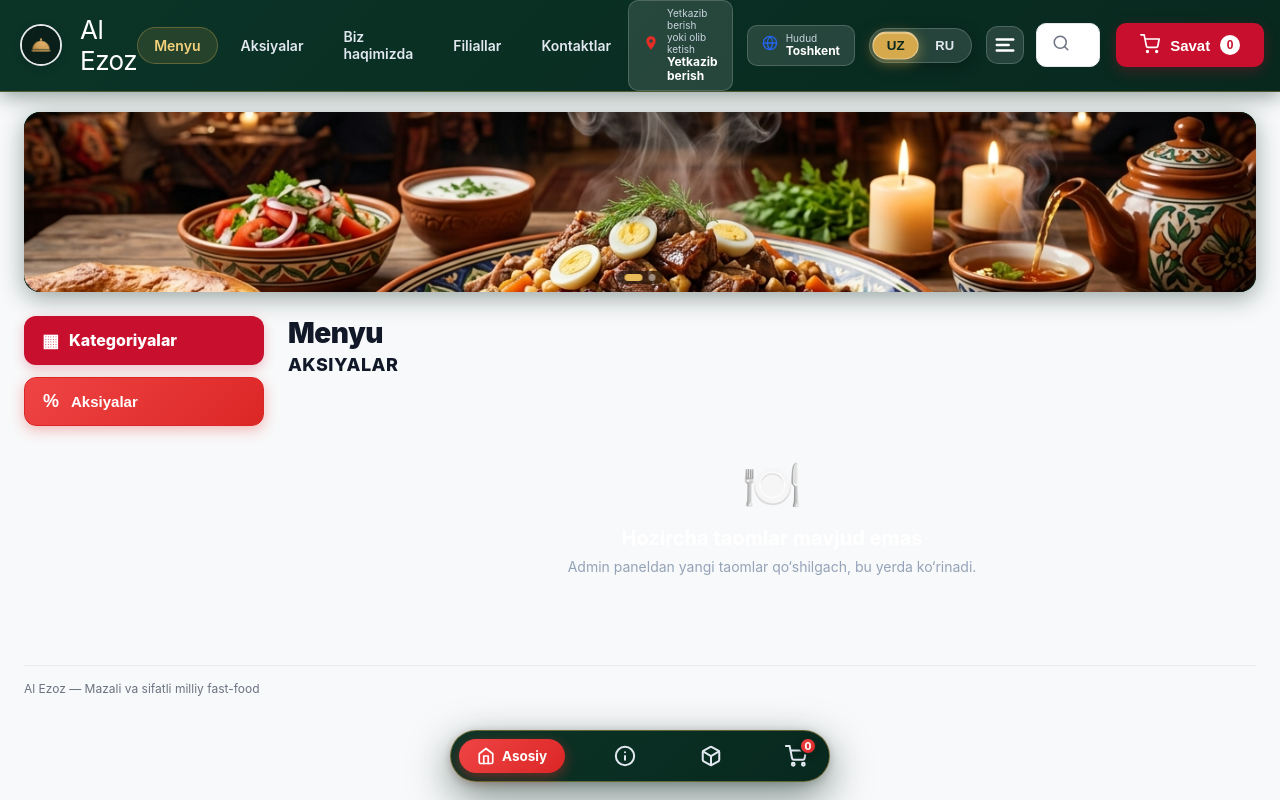
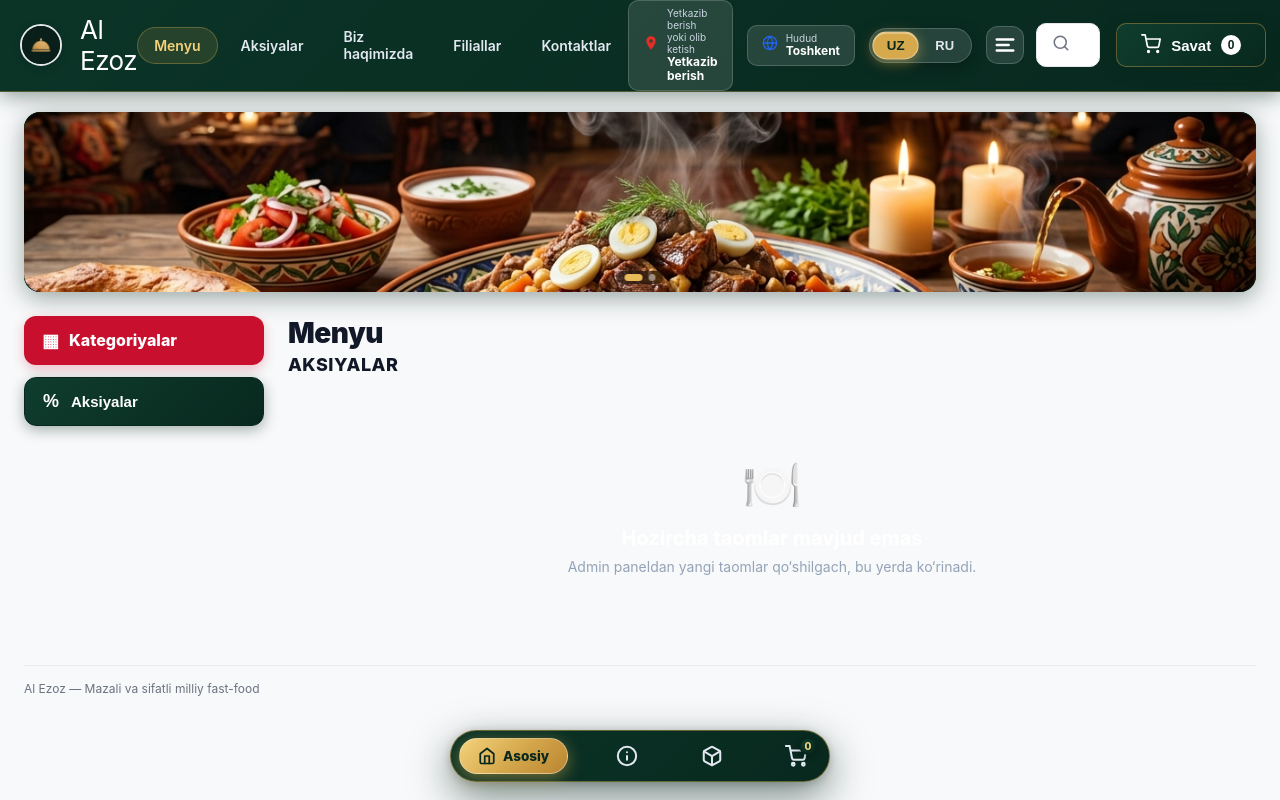
Before and after one commit to zubayrxalikov52-ui/alezoz, a Django app: page /menu in a window 1280 px wide. Run offline with Django 4.2, Linux system fonts and the light colour scheme; data comes from the database, SQL or seed files in the repository; both versions use the stored data as it was after the commit; data that the repository does not hold is empty.

Commit message:
Update colors to match brand logo: dark emerald green for categories and add-to-cart buttons, and gold for active navigation tab

```diff
--- a/static/common_extra.css
+++ b/static/common_extra.css
@@ -2683,21 +2755,21 @@ body {
 .cat-pill:hover,
 .sidebar-cat-list .cat-pill:hover,
 .mobile-only-cat-bar .cat-pill:hover {
-    background: #fef2f2 !important;
-    border-color: #fca5a5 !important;
-    color: #e52d27 !important;
+    background: #f0f7f4 !important;
+    border-color: rgba(8, 40, 30, 0.35) !important;
+    color: #08281e !important;
     transform: translateY(-1px) !important;
 }
 
 .cat-pill.active,
 .sidebar-cat-list .cat-pill.active,
 .mobile-only-cat-bar .cat-pill.active {
-    background: #e52d27 !important;
-    background: linear-gradient(135deg, #ef4444 0%, #dc2626 100%) !important;
-    border-color: #dc2626 !important;
+    background: #08281e !important;
+    background: linear-gradient(135deg, #0f3d2e 0%, #08281e 100%) !important;
+    border-color: #08281e !important;
     color: #ffffff !important;
     font-weight: 700 !important;
-    box-shadow: 0 4px 14px rgba(229, 45, 39, 0.32) !important;
+    box-shadow: 0 4px 14px rgba(8, 40, 30, 0.35) !important;
     transform: none !important;
 }
 
@@ -2779,20 +2851,27 @@ body {
 
 .dock-btn.active,
 .dock-btn-main.active {
-    background: #e52d27 !important;
-    background: linear-gradient(135deg, #ef4444 0%, #dc2626 100%) !important;
-    color: #ffffff !important;
+    background: #d6a94d !important;
+    background: linear-gradient(135deg, #f3d27c 0%, #d6a94d 50%, #b98531 100%) !important;
+    color: #08281e !important;
     padding: 8px 18px !important;
     gap: 7px !important;
-    font-weight: 700 !important;
+    font-weight: 800 !important;
     font-size: 13.5px !important;
-    box-shadow: 0 4px 14px rgba(229, 45, 39, 0.45) !important;
+    box-shadow: 0 4px 16px rgba(214, 169, 77, 0.5) !important;
     border-radius: 30px !important;
+    border: 1px solid rgba(255, 255, 255, 0.35) !important;
 }
 
 .dock-btn.active svg,
 .dock-btn-main.active svg {
-    stroke: #ffffff !important;
+    stroke: #08281e !important;
+}
+
+.dock-btn.active span,
+.dock-btn-main.active span {
+    color: #08281e !important;
+    font-weight: 800 !important;
 }
 
 .dock-cart-wrap {
@@ -2806,9 +2885,10 @@ body {
     position: absolute !important;
     top: -8px !important;
     right: -10px !important;
-    background: #e52d27 !important;
-    background: linear-gradient(135deg, #ef4444 0%, #dc2626 100%) !important;
-    color: #ffffff !important;
+    background: #08281e !important;
+    background: linear-gradient(135deg, #0f3d2e 0%, #08281e 100%) !important;
+    color: #f3d27c !important;
+    border: 2px solid #d6a94d !important;
     font-size: 10px !important;
     font-weight: 800 !important;
     min-width: 18px !important;
--- a/static/script.js
+++ b/static/script.js
@@ -124,7 +124,7 @@ function initMenuApp() {
     if (foodList && foodCards.length > 0) {
         /* BO'LIMLAR - DINAMIK VA MOSLASHUVCHAN */
         const knownSvgs = {
-            food: `<svg viewBox="0 0 24 24" width="20" height="20" fill="none" stroke="#e52d27" stroke-width="2.2" stroke-linecap="round" stroke-linejoin="round"><path d="M18 8h1a4 4 0 0 1 0 8h-1"></path><path d="M2 8h16v9a4 4 0 0 1-4 4H6a4 4 0 0 1-4-4V8z"></path><line x1="6" y1="1" x2="6" y2="4"></line><line x1="10" y1="1" x2="10" y2="4"></line><line x1="14" y1="1" x2="14" y2="4"></line></svg>`,
+            food: `<svg viewBox="0 0 24 24" width="20" height="20" fill="none" stroke="#08281e" stroke-width="2.2" stroke-linecap="round" stroke-linejoin="round"><path d="M18 8h1a4 4 0 0 1 0 8h-1"></path><path d="M2 8h16v9a4 4 0 0 1-4 4H6a4 4 0 0 1-4-4V8z"></path><line x1="6" y1="1" x2="6" y2="4"></line><line x1="10" y1="1" x2="10" y2="4"></line><line x1="14" y1="1" x2="14" y2="4"></line></svg>`,
             salad: `<svg viewBox="0 0 24 24" width="20" height="20" fill="none" stroke="#10b981" stroke-width="2.2" stroke-linecap="round" stroke-linejoin="round"><path d="M11 20A7 7 0 0 1 9.8 6.1C15.5 5 17 4.48 19 2c1 2 2 4.18 2 8 0 5.5-4.78 10-10 10Z"></path><path d="M2 21c0-3 1.85-5.36 5.08-6C9.5 14.52 12 13 13 12"></path></svg>`,
             snack: `<svg viewBox="0 0 24 24" width="20" height="20" fill="none" stroke="#f59e0b" stroke-width="2.2" stroke-linecap="round" stroke-linejoin="round"><polygon points="12 2 15.09 8.26 22 9.27 17 14.14 18.18 21.02 12 17.77 5.82 21.02 7 14.14 2 9.27 8.91 8.26 12 2"></polygon></svg>`,
             drink: `<svg viewBox="0 0 24 24" width="20" height="20" fill="none" stroke="#3b82f6" stroke-width="2.2" stroke-linecap="round" stroke-linejoin="round"><path d="M17 8h1a4 4 0 1 1 0 8h-1"></path><path d="M3 8h14v9a4 4 0 0 1-4 4H7a4 4 0 0 1-4-4Z"></path><line x1="6" y1="2" x2="6" y2="4"></line><line x1="10" y1="2" x2="10" y2="4"></line><line x1="14" y1="2" x2="14" y2="4"></line></svg>`,
--- a/static/style.css
+++ b/static/style.css
@@ -214,13 +214,14 @@ body {
     box-shadow: 0 0 0 3px rgba(200, 16, 46, 0.12);
 }
 
-/* OQTEPA RED CART BUTTON */
+/* OQTEPA GREEN CART BUTTON (LOGO GREEN) */
 .oqtepa-cart-btn {
     height: 44px;
     padding: 0 24px;
-    background: #c8102e;
+    background: #08281e;
+    background: linear-gradient(135deg, #0f3d2e 0%, #08281e 100%);
     color: #ffffff;
-    border: none;
+    border: 1px solid rgba(214, 169, 77, 0.4);
     border-radius: 10px;
     font-size: 15px;
     font-weight: 700;
@@ -228,20 +229,20 @@ body {
     align-items: center;
     gap: 10px;
     cursor: pointer;
-    box-shadow: 0 4px 14px rgba(200, 16, 46, 0.28);
+    box-shadow: 0 4px 14px rgba(8, 40, 30, 0.35);
     transition: background 0.2s, transform 0.15s, box-shadow 0.2s;
     white-space: nowrap;
 }
 
 .oqtepa-cart-btn:hover {
-    background: #b00d27;
-    box-shadow: 0 6px 18px rgba(200, 16, 46, 0.38);
+    background: #0d3a2c;
+    box-shadow: 0 6px 18px rgba(8, 40, 30, 0.45);
     transform: translateY(-1px);
 }
 
 .oqtepa-cart-btn .cart-count-badge {
     background: #ffffff;
-    color: #c8102e;
+    color: #08281e;
     font-size: 12px;
     font-weight: 800;
     min-width: 20px;
@@ -572,22 +573,23 @@ body {
 }
 
 .sidebar-cat-list .cat-pill:hover {
-    border-color: #c8102e;
-    color: #c8102e;
-    background: #fef2f2;
+    border-color: #08281e;
+    color: #08281e;
+    background: #f0f7f4;
     transform: translateX(3px);
 }
 
 .sidebar-cat-list .cat-pill.active {
-    border-color: #c8102e;
-    color: #c8102e;
-    background: #fef2f2;
+    border-color: #08281e;
+    color: #ffffff;
+    background: #08281e;
+    background: linear-gradient(135deg, #0f3d2e 0%, #08281e 100%);
     font-weight: 800;
-    box-shadow: 0 4px 12px rgba(200, 16, 46, 0.12);
+    box-shadow: 0 4px 12px rgba(8, 40, 30, 0.35);
 }
 
 .sidebar-cat-list .cat-pill.active .cat-icon {
-    color: #c8102e;
+    color: #f3d27c;
 }
 
 /* MAIN PRODUCTS AREA */
@@ -806,14 +808,14 @@ body {
     height: 36px !important;
     padding: 0 16px !important;
     border-radius: 20px !important;
-    background: #c8102e !important;
-    background: linear-gradient(135deg, #e52d27 0%, #b91c1c 100%) !important;
+    background: #08281e !important;
+    background: linear-gradient(135deg, #0f3d2e 0%, #08281e 100%) !important;
+    border: 1px solid rgba(214, 169, 77, 0.4) !important;
     color: #ffffff !important;
     font-size: 14px !important;
     font-weight: 700 !important;
-    border: none !important;
     cursor: pointer !important;
-    box-shadow: 0 4px 12px rgba(200, 16, 46, 0.28) !important;
+    box-shadow: 0 4px 12px rgba(8, 40, 30, 0.35) !important;
     transition: all 0.2s cubic-bezier(0.16, 1, 0.3, 1) !important;
 }
 
@@ -830,7 +832,7 @@ html[lang="ru"] .food-controls:not(.has-qty) .plus::after {
 
 .food-controls:not(.has-qty) .plus:hover {
     transform: translateY(-2px) scale(1.02) !important;
-    box-shadow: 0 6px 18px rgba(200, 16, 46, 0.38) !important;
+    box-shadow: 0 6px 18px rgba(8, 40, 30, 0.5) !important;
 }
 
 .food-controls.has-qty {
@@ -868,7 +870,7 @@ html[lang="ru"] .food-controls:not(.has-qty) .plus::after {
 }
 
 .food-controls.has-qty button.plus {
-    background: #e52d27 !important;
+    background: #08281e !important;
     color: #ffffff !important;
 }
 
@@ -1537,13 +1539,14 @@ footer {
 
 .dock-btn.active,
 .dock-btn-main.active {
-    background: #e52d27;
-    color: #ffffff;
+    background: #d6a94d;
+    background: linear-gradient(135deg, #f3d27c 0%, #d6a94d 50%, #b98531 100%);
+    color: #08281e;
     padding: 8px 16px;
     gap: 6px;
-    font-weight: 700;
+    font-weight: 800;
     font-size: 13px;
-    box-shadow: 0 4px 14px rgba(229, 45, 39, 0.4);
+    box-shadow: 0 4px 16px rgba(214, 169, 77, 0.45);
 }
 
 .dock-cart-wrap {
@@ -1557,8 +1560,9 @@ footer {
     position: absolute;
     top: -8px;
     right: -10px;
-    background: #e52d27;
-    color: #ffffff;
+    background: #08281e;
+    background: linear-gradient(135deg, #0f3d2e 0%, #08281e 100%);
+    color: #f3d27c;
     font-size: 10px;
     font-weight: 800;
     min-width: 18px;
--- a/templates/pages/about.html
+++ b/templates/pages/about.html
@@ -7,9 +7,9 @@
     <title>Al Ezoz — Biz haqimizda</title>
     <link rel="icon" type="image/jpeg" href="/static/alezoz-logo.jpg">
     <link rel="shortcut icon" href="/static/alezoz-logo.jpg">
-    <link rel="stylesheet" href="/static/style.css?v=20261016_v5">
-    <link rel="stylesheet" href="/static/common_extra.css?v=20261016_v5">
-    <script src="/static/app.js?v=20261016_v5" defer></script>
+    <link rel="stylesheet" href="/static/style.css?v=20261020_v3">
+    <link rel="stylesheet" href="/static/common_extra.css?v=20261020_v3">
+    <script src="/static/app.js?v=20261020_v3" defer></script>
 </head>
 
 <body>
--- a/templates/pages/cart.html
+++ b/templates/pages/cart.html
@@ -7,9 +7,9 @@
     <title>Al Ezoz — Savat</title>
     <link rel="icon" type="image/jpeg" href="/static/alezoz-logo.jpg">
     <link rel="shortcut icon" href="/static/alezoz-logo.jpg">
-    <link rel="stylesheet" href="/static/style.css?v=20261016_v5">
-    <link rel="stylesheet" href="/static/common_extra.css?v=20261016_v5">
-    <script src="/static/app.js?v=20261016_v5" defer></script>
+    <link rel="stylesheet" href="/static/style.css?v=20261020_v3">
+    <link rel="stylesheet" href="/static/common_extra.css?v=20261020_v3">
+    <script src="/static/app.js?v=20261020_v3" defer></script>
 </head>
 
 <body>
--- a/templates/pages/chef.html
+++ b/templates/pages/chef.html
@@ -88,15 +88,15 @@
 
         <main class="dashboard-layout">
             <!-- STATUS SUMMARY TABS -->
-            <div style="display:flex; justify-content:space-between; align-items:center; margin-bottom:24px; flex-wrap:wrap; gap:16px;">
-                <div class="dash-tabs" style="margin-bottom:0;">
+            <div class="chef-topbar-row" style="display:flex; justify-content:space-between; align-items:center; margin-bottom:24px; flex-wrap:wrap; gap:16px;">
+                <div class="dash-tabs chef-tabs" style="margin-bottom:0;">
                     <button class="dash-tab active" onclick="setChefFilter('active')">🔥 Faol buyurtmalar (<span id="chef-count-active">0</span>)</button>
                     <button class="dash-tab" onclick="setChefFilter('New')">📋 Yangi (<span id="chef-count-new">0</span>)</button>
                     <button class="dash-tab" onclick="setChefFilter('Preparing')">⏳ Tayyorlanmoqda (<span id="chef-count-prep">0</span>)</button>
                     <button class="dash-tab" onclick="setChefFilter('Ready')">✅ Tayyor bo‘lganlar (<span id="chef-count-ready">0</span>)</button>
                 </div>
 
-                <div style="display:flex; align-items:center; gap:12px;">
+                <div class="chef-refresh-wrap" style="display:flex; align-items:center; gap:12px;">
                     <span style="font-size:12px; color:var(--muted);">Avto-yangilanish: <b>5 soniya</b></span>
                     <button onclick="loadChefOrders()" class="btn-secondary" style="padding:8px 16px;">🔄 Yangilash</button>
                 </div>
--- a/templates/pages/contact.html
+++ b/templates/pages/contact.html
@@ -7,9 +7,9 @@
     <title>Al Ezoz — Aloqa</title>
     <link rel="icon" type="image/jpeg" href="/static/alezoz-logo.jpg">
     <link rel="shortcut icon" href="/static/alezoz-logo.jpg">
-    <link rel="stylesheet" href="/static/style.css?v=20261016_v5">
-    <link rel="stylesheet" href="/static/common_extra.css?v=20261016_v5">
-    <script src="/static/app.js?v=20261016_v5" defer></script>
+    <link rel="stylesheet" href="/static/style.css?v=20261020_v3">
+    <link rel="stylesheet" href="/static/common_extra.css?v=20261020_v3">
+    <script src="/static/app.js?v=20261020_v3" defer></script>
 </head>
 
 <body>
--- a/templates/pages/home.html
+++ b/templates/pages/home.html
@@ -7,9 +7,9 @@
     <title>Al Ezoz — Bosh sahifa</title>
     <link rel="icon" type="image/jpeg" href="/static/alezoz-logo.jpg">
     <link rel="shortcut icon" href="/static/alezoz-logo.jpg">
-    <link rel="stylesheet" href="/static/style.css?v=20261016_v5">
-    <link rel="stylesheet" href="/static/common_extra.css?v=20261016_v5">
-    <script src="/static/app.js?v=20261016_v5" defer></script>
+    <link rel="stylesheet" href="/static/style.css?v=20261020_v3">
+    <link rel="stylesheet" href="/static/common_extra.css?v=20261020_v3">
+    <script src="/static/app.js?v=20261020_v3" defer></script>
 </head>
 
 <body>
--- a/templates/pages/menu.html
+++ b/templates/pages/menu.html
@@ -9,9 +9,9 @@
 
     <link rel="icon" type="image/jpeg" href="/static/alezoz-logo.jpg">
     <link rel="shortcut icon" href="/static/alezoz-logo.jpg">
-    <link rel="stylesheet" href="/static/style.css?v=20261016_v5">
-    <link rel="stylesheet" href="/static/common_extra.css?v=20261016_v5">
-    <script src="/static/app.js?v=20261016_v5" defer></script>
+    <link rel="stylesheet" href="/static/style.css?v=20261020_v3">
+    <link rel="stylesheet" href="/static/common_extra.css?v=20261020_v3">
+    <script src="/static/app.js?v=20261020_v3" defer></script>
 </head>
 
 <body>
--- a/templates/pages/order_status.html
+++ b/templates/pages/order_status.html
@@ -7,9 +7,9 @@
     <title>Al Ezoz — Buyurtma holati</title>
     <link rel="icon" type="image/jpeg" href="/static/alezoz-logo.jpg">
     <link rel="shortcut icon" href="/static/alezoz-logo.jpg">
-    <link rel="stylesheet" href="/static/style.css?v=20261015f">
-    <link rel="stylesheet" href="/static/common_extra.css?v=20261015f">
-    <script src="/static/app.js?v=20261015f" defer></script>
+    <link rel="stylesheet" href="/static/style.css?v=20261020_v3">
+    <link rel="stylesheet" href="/static/common_extra.css?v=20261020_v3">
+    <script src="/static/app.js?v=20261020_v3" defer></script>
 </head>
 
 <body>
```
Also changed, not shown: other parts of static/common_extra.css (+103 -31 lines), templates/pages/admin.html (+71 -39 lines), db.sqlite3.
